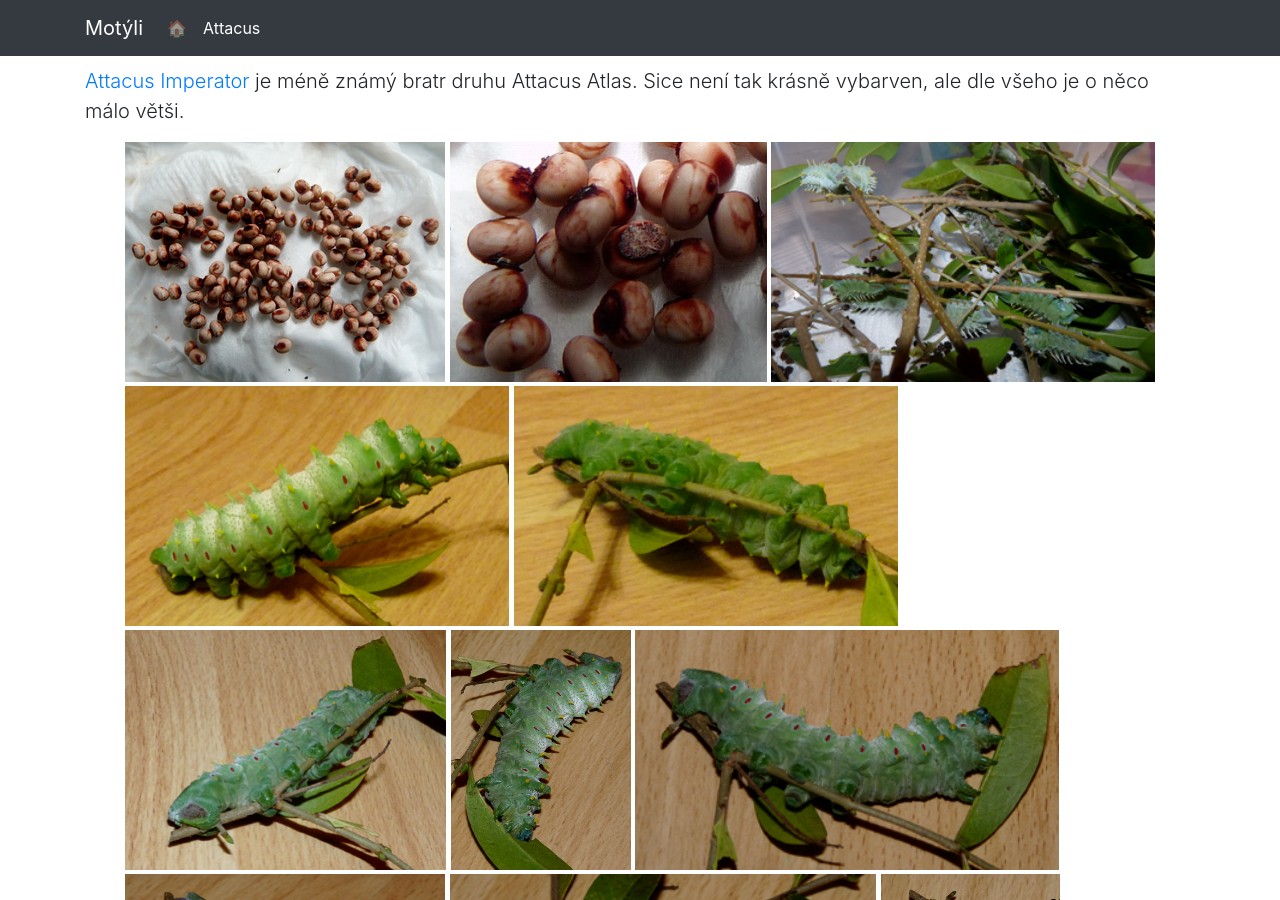
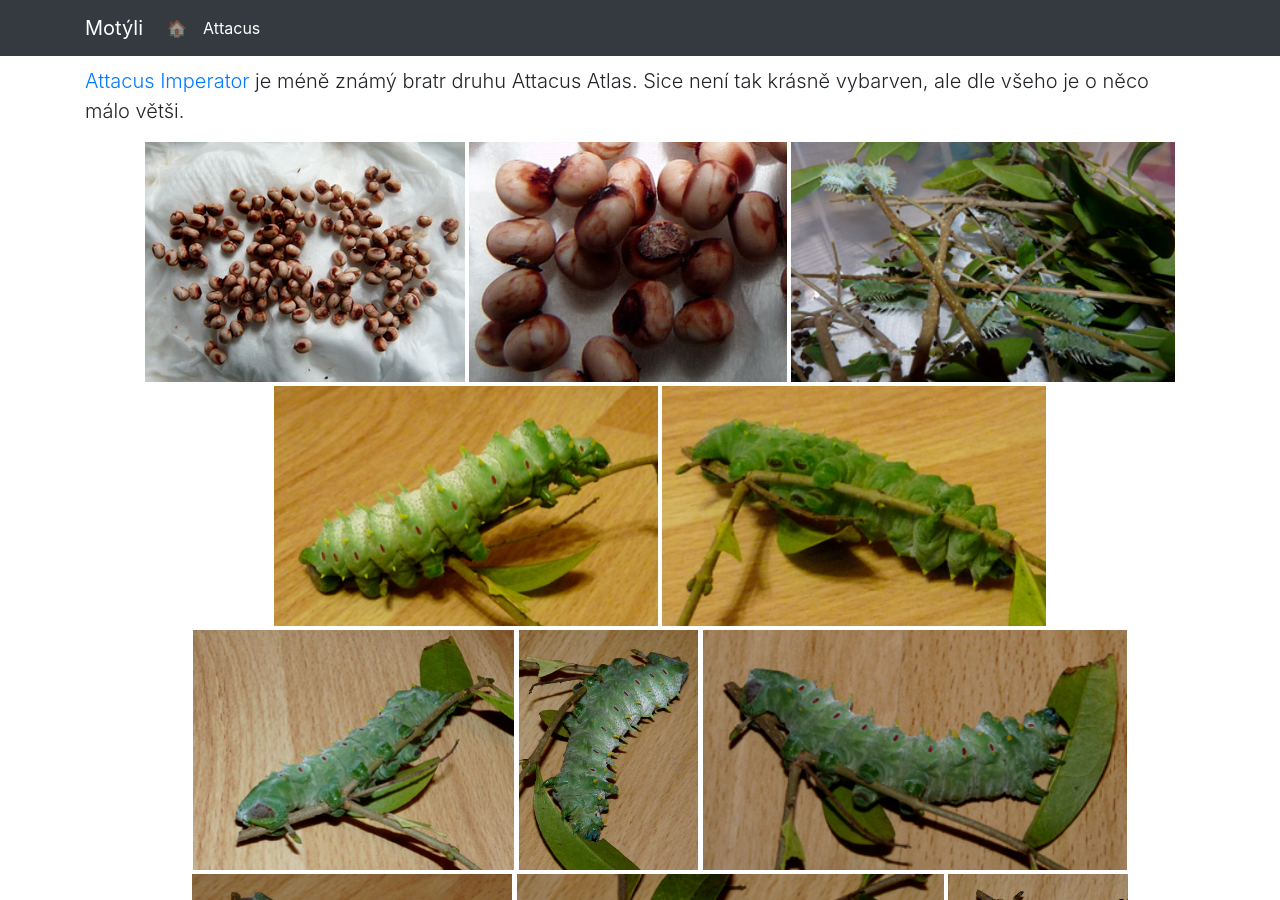
Before and after one commit to shamoh/pages-motyli, a Jekyll site: the page built from attacus/imperator-gallery.html, in a window 1280 px wide and 900 px high. Built offline with Jekyll 4.4.1, drawn with Linux system fonts in a browser that asks for light colours; nearby versions of some CDN libraries.

Commit message:
Center galery.

```diff
--- a/_layouts/gallery.html
+++ b/_layouts/gallery.html
@@ -4,6 +4,7 @@ layout: default
 
 {{ content }}
 
+<center>
   <ul class="photo-gallery">
     {% for image in page.images %}
       <li>
@@ -13,3 +14,4 @@ layout: default
       </li>
     {% endfor %}
   </ul>
+</center>
```
Lines whose indentation alone changed are shown as unchanged.
